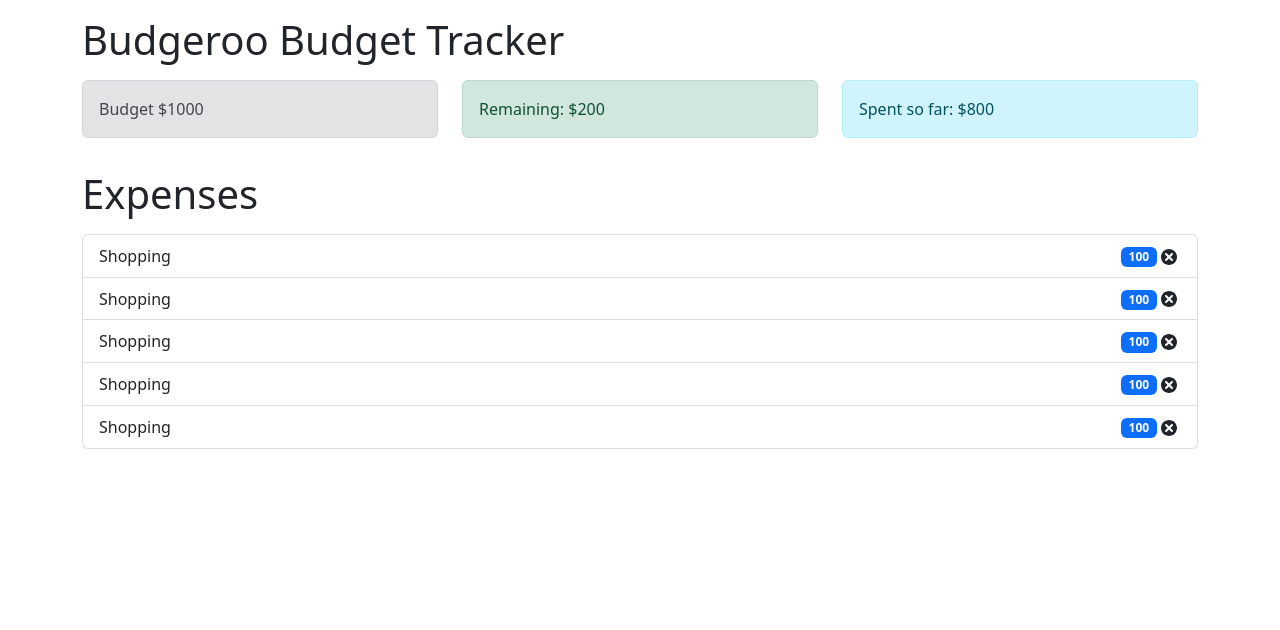
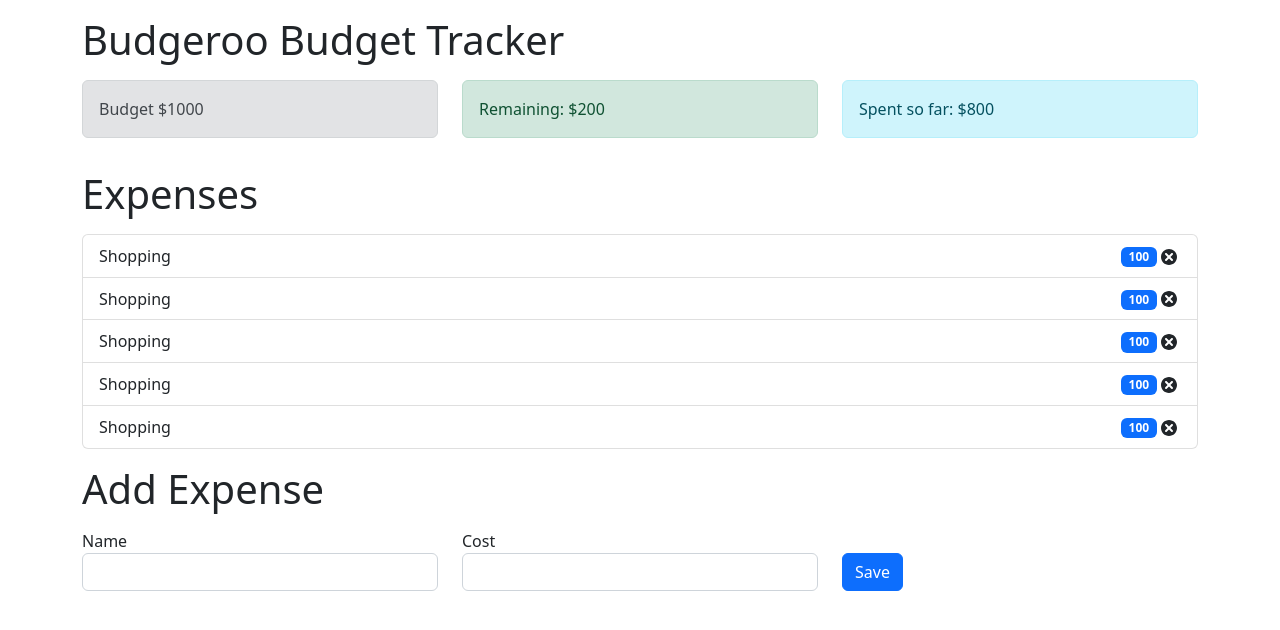
Before and after one commit to ShaunFerris/budgeroo, a React (Vite) app: page / in a window 1280 px wide. Shown: the top 630 px of the page. Built offline with nearby package versions, Linux system fonts and the light colour scheme.

Commit message:
Add final component mockup, minor style fixes to other files

```diff
--- a/src/App.jsx
+++ b/src/App.jsx
@@ -1,8 +1,9 @@
-import React from 'react';
-import Budget from './components/Budget';
-import Remaining from './components/Remaining';
-import ExpenseTotal from './components/ExpenseTotal';
-import ExpenseList from './components/ExpenseList';
+import React from "react";
+import Budget from "./components/Budget";
+import Remaining from "./components/Remaining";
+import ExpenseTotal from "./components/ExpenseTotal";
+import ExpenseList from "./components/ExpenseList";
+import AddExpenseForm from "./components/AddExpenseForm";
 
 const App = () => {
     return (
@@ -25,6 +26,12 @@ const App = () => {
                     <ExpenseList />
                 </div>
             </div>
+            <h1 className="mt-3">Add Expense</h1>
+            <div className="row mt-3">
+                <div className="col-sm">
+                    <AddExpenseForm />
+                </div>
+            </div>
         </div>
     );
 }
--- /dev/null
+++ b/src/components/AddExpenseForm.jsx
@@ -0,0 +1,34 @@
+import React from "react";
+import { Button } from "react-bootstrap";
+
+const AddExpenseForm = () => {
+    return (
+        <form>
+            <div className="row">
+                <div className="col-sm">
+                    <label for="name">Name</label>
+                    <input
+                        className="form-control"
+                        required="required"
+                        type="text"
+                        id="name"
+                    ></input>
+                </div>
+                <div className="col-sm">
+                    <label for="cost">Cost</label>
+                    <input
+                        className="form-control"
+                        required="required"
+                        type="text"
+                        id="cost"
+                    ></input>
+                </div>
+                <div className="col-sm mt-auto">
+                    <Button variant="primary">Save</Button>
+                </div>
+            </div>
+        </form>
+    );
+};
+
+export default AddExpenseForm;
--- a/src/components/Budget.jsx
+++ b/src/components/Budget.jsx
@@ -1,8 +1,8 @@
-import React from 'react';
+import React from "react";
 
 const Budget = () => {
     return (
-        <div className='alert alert-secondary'>
+        <div className="alert alert-secondary">
             <span>Budget $1000</span>
         </div>
     );
```
Also changed, not shown: src/components/ExpenseList.jsx (+5 -5 lines).
